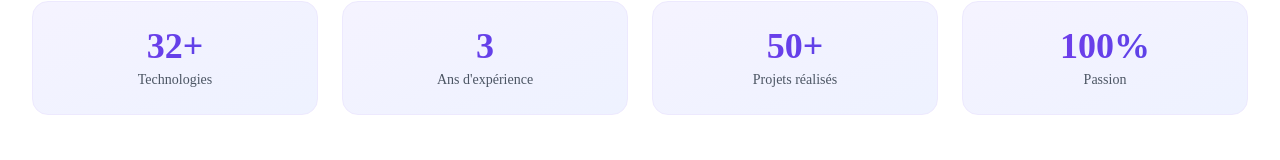
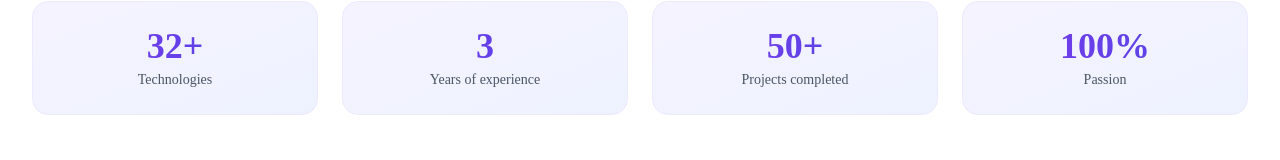
Before and after one commit to Sy2force/Portfolio---pro-2026, a React (Vite) app: page /stack in a window 1280 px wide. Shown: the part 3171-3331 px from the top of the page. Built offline with nearby package versions, Linux system fonts and the light colour scheme.

Commit message:
fix: resolve design inconsistencies, missing animations, and internationalization gaps

```diff
--- a/src/components/home/FeaturedProjects.tsx
+++ b/src/components/home/FeaturedProjects.tsx
@@ -34,7 +34,7 @@ export function FeaturedProjects() {
         >
           <div className="inline-flex items-center gap-2 px-4 py-2 rounded-full bg-gradient-to-r from-luxury-gold-100 to-luxury-gold-200 dark:from-luxury-gold-900/30 dark:to-luxury-gold-800/30 mb-4">
             <Sparkles className="w-4 h-4 text-luxury-gold-600 dark:text-luxury-gold-400" />
-            <span className="text-sm font-medium text-luxury-gold-700 dark:text-luxury-gold-300">Projets Premium</span>
+            <span className="text-sm font-medium text-luxury-gold-700 dark:text-luxury-gold-300">{t("home.featured.badge")}</span>
           </div>
           <h2 className="text-4xl md:text-5xl font-bold bg-gradient-to-r from-gray-900 via-violet-900 to-indigo-900 dark:from-white dark:via-violet-200 dark:to-indigo-200 bg-clip-text text-transparent mb-4">
             {t("home.featured.title")}
--- a/src/components/stack/StackContent.tsx
+++ b/src/components/stack/StackContent.tsx
@@ -30,7 +30,7 @@ export default function StackContent() {
           className="text-center mb-12"
         >
           <span className="inline-block px-4 py-1.5 rounded-full bg-violet-100 dark:bg-violet-900/30 text-violet-700 dark:text-violet-300 text-sm font-medium mb-4">
-            {skills.length}+ Technologies
+            {skills.length}+ {t("stack.stats.technologies")}
           </span>
           <h1 className="text-4xl md:text-5xl font-bold text-gray-900 dark:text-white mb-4">
             {t("stack.title")}
@@ -203,10 +203,10 @@ export default function StackContent() {
           className="mt-20 grid grid-cols-2 md:grid-cols-4 gap-6"
         >
           {[
-            { value: skills.length + "+", label: "Technologies" },
-            { value: "3", label: "Ans d'expérience" },
-            { value: "50+", label: "Projets réalisés" },
-            { value: "100%", label: "Passion" },
+            { value: skills.length + "+", label: t("stack.stats.technologies") },
+            { value: "3", label: t("stack.stats.years") },
+            { value: "50+", label: t("stack.stats.projects") },
+            { value: "100%", label: t("stack.stats.passion") },
           ].map((stat, index) => (
             <div
               key={index}
--- a/src/i18n/messages/en.json
+++ b/src/i18n/messages/en.json
@@ -122,6 +122,7 @@
       }
     },
     "featured": {
+      "badge": "Premium Projects",
       "title": "Recent Projects",
       "subtitle": "A selection of my most impactful work"
     },
@@ -384,6 +385,15 @@
         "label": "AI / API",
         "description": "OpenAI, LangChain: integrating artificial intelligence for innovative apps."
       }
+    },
+    "stats": {
+      "technologies": "Technologies",
+      "years": "Years of experience",
+      "projects": "Projects completed",
+      "passion": "Passion"
+    },
+    "filter": {
+      "all": "All"
     }
   },
   "videos": {
--- a/src/i18n/messages/fr.json
+++ b/src/i18n/messages/fr.json
@@ -122,6 +122,7 @@
       }
     },
     "featured": {
+      "badge": "Projets Premium",
       "title": "Projets récents",
       "subtitle": "Une sélection de mes réalisations les plus impactantes"
     },
@@ -384,6 +385,15 @@
         "label": "IA / API",
         "description": "OpenAI, LangChain : intégration d'intelligence artificielle pour des apps innovantes."
       }
+    },
+    "stats": {
+      "technologies": "Technologies",
+      "years": "Ans d'expérience",
+      "projects": "Projets réalisés",
+      "passion": "Passion"
+    },
+    "filter": {
+      "all": "Toutes"
     }
   },
   "videos": {
--- a/tailwind.config.js
+++ b/tailwind.config.js
@@ -144,6 +144,9 @@ export default {
         "float": "float 6s ease-in-out infinite",
         "glow": "glow 2s ease-in-out infinite",
         "slide-left": "slide-left 30s linear infinite",
+        "spin-slow": "spin 15s linear infinite",
+        "spin-reverse": "spin 15s linear infinite reverse",
+        "pulse-slow": "pulse 6s cubic-bezier(0.4, 0, 0.6, 1) infinite",
       },
       backgroundImage: {
         'luxury-gradient': 'linear-gradient(135deg, #667eea 0%, #764ba2 100%)',
```
Also changed, not shown: 1 other file (tests, documents, lock files or other folders).
